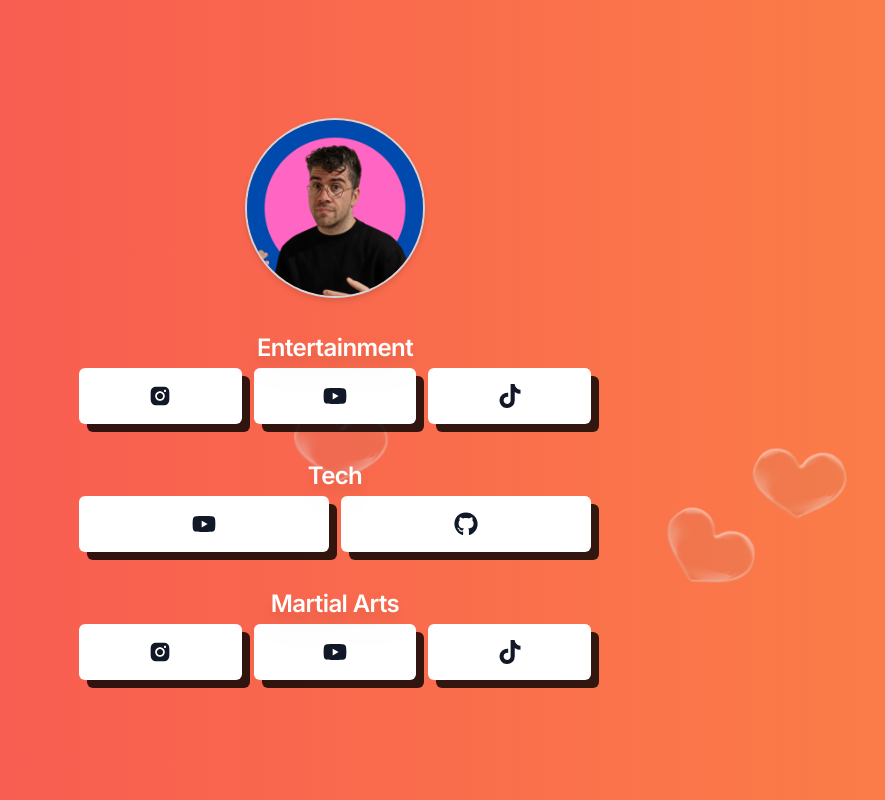
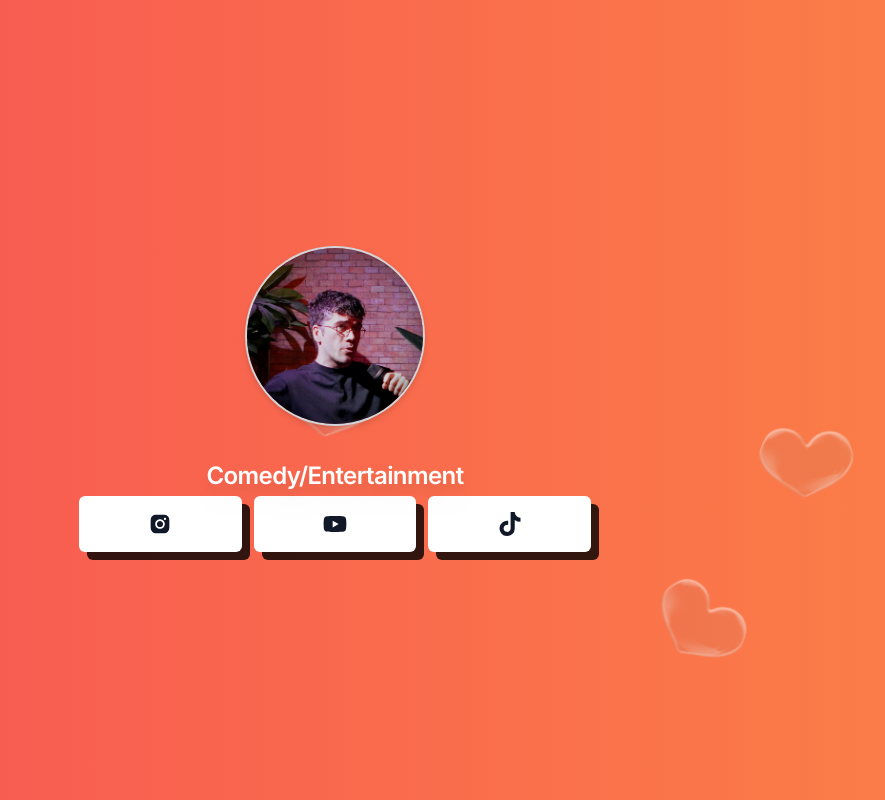
Before and after one commit to JarrodKane/jarrod_links, a Next.js app: page / in a window 1280 px wide. Shown: the whole page, without its empty margins (305-1190 px from the left). Built offline with nearby package versions, Linux system fonts and the light colour scheme.

Commit message:
changed links

```diff
--- a/data.json
+++ b/data.json
@@ -3,12 +3,12 @@
   "avatar": "jarrod",
   "sections": [
     {
-      "title": "Entertainment",
-      "description": "Youtube videos and dumb jokes",
+      "title": "Comedy/Entertainment",
+      "description": "Youtube videos and Standup",
       "links": [
         {
           "name": "Instagram",
-          "href": "https://www.instagram.com/jarrod_kane/",
+          "href": "https://www.instagram.com/jarrodkane.comedy/",
           "icon": "instagram"
         },
         {
@@ -19,43 +19,6 @@
         {
           "name": "TikTok",
           "href": "https://www.tiktok.com/@jarrod_kane",
-          "icon": "tiktok"
-        }
-      ]
-    },
-    {
-      "title": "Tech",
-      "description": "I make videos about tech and stuff",
-      "links": [
-        {
-          "name": "YouTube",
-          "href": "https://www.youtube.com/channel/UCwBJ5gLp3trHUDtDjZvQH2Q",
-          "icon": "youtube"
-        },
-        {
-          "name": "gitHub",
-          "href": "https://github.com/JarrodKane",
-          "icon": "github"
-        }
-      ]
-    },
-    {
-      "title": "Martial Arts",
-      "description": "Highlighting my best and worst MMA/BJJ moments",
-      "links": [
-        {
-          "name": "Instagram",
-          "href": "https://www.instagram.com/jarrod_kane/",
-          "icon": "instagram"
-        },
-        {
-          "name": "YouTube",
-          "href": "https://www.youtube.com/channel/UCGvSXLPI1gLiwSVi-HeZBwQ",
-          "icon": "youtube"
-        },
-        {
-          "name": "TikTok",
-          "href": "https://www.tiktok.com/@jarrod_mma",
           "icon": "tiktok"
         }
       ]
--- a/src/app/page.tsx
+++ b/src/app/page.tsx
@@ -10,7 +10,7 @@ export default function Home() {
     <main className="flex min-h-screen flex-col items-center  p-10 align-middle justify-center h-full">
       <div className="flex flex-col gap-10 w-full items-center max-w-lg">
         <Image
-          src="/jarrod.png"
+          src="/jarrodKane.jpg"
           className="rounded-full w-44 h-44 ring-2 ring-gray-300 drop-shadow-md"
           width={250}
           height={250}
```
Also changed, not shown: public/JarrodKane.jpg (added).
